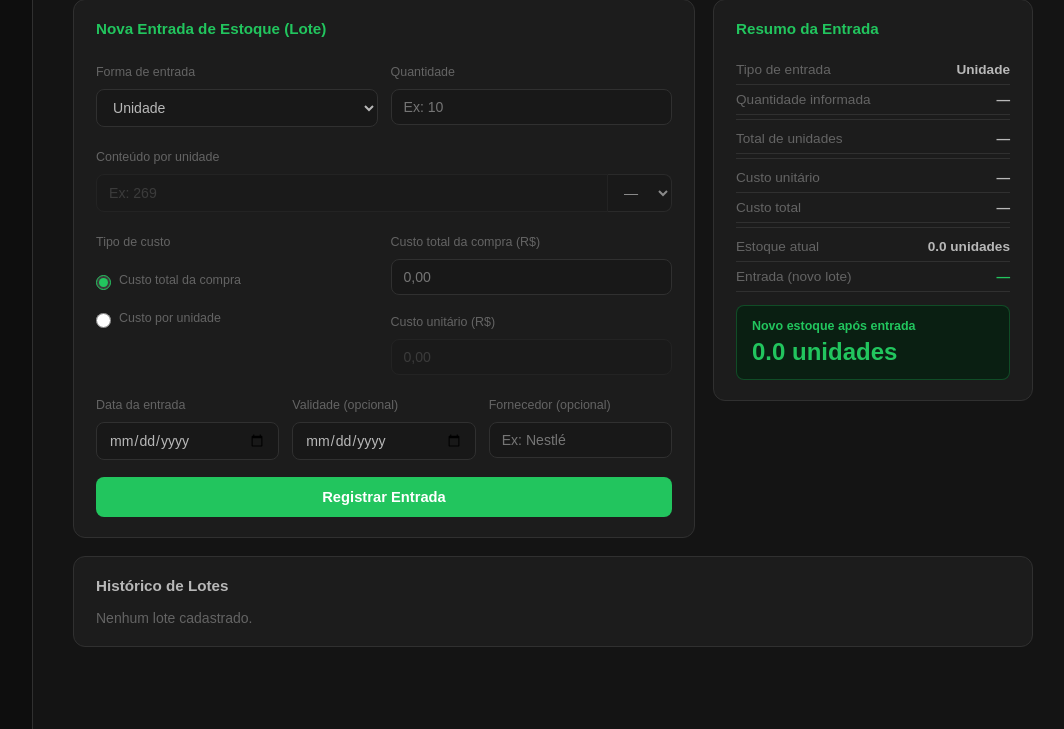
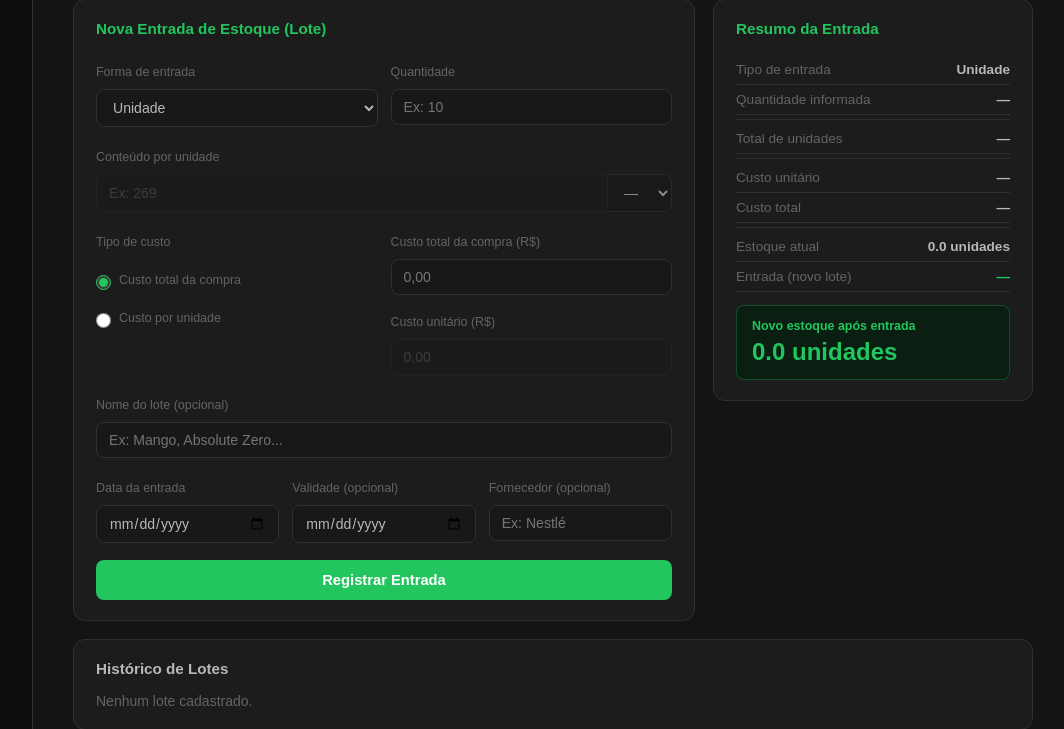
Before and after one commit to Kmelo26/isa-modas, a Flask app: template templates/estoque_produto.html in a window 1280 px wide. Shown: the part 329-1058 px from the top of the page, without its empty margins (207-1271 px from the left). Run offline with Flask 3, Linux system fonts and the light colour scheme; the template is opened without the code that fills it, so the values that code supplies are empty.

Commit message:
Adiciona nome do lote (opcional) no cadastro de estoque
Permite identificar a variante/sabor de cada lote (ex: "MANGO" dentro de
um produto genérico "MONSTER SABORES"), visível no histórico de lotes e
editável inline.

Co-Authored-By: Claude Sonnet 5 <noreply@anthropic.com>

```diff
--- a/app.py
+++ b/app.py
@@ -1515,6 +1515,7 @@ def estoque_produto(pid):
     if request.method == "POST":
         forma_entrada    = request.form.get("forma_entrada", "unidade")
         data             = (request.form.get("data") or "").strip()
+        nome_lote        = (request.form.get("nome_lote") or "").strip() or None
         fornecedor_lote  = request.form.get("fornecedor") or None
         validade_lote    = request.form.get("validade") or None
         tipo_custo       = request.form.get("tipo_custo", "unitario")
@@ -1555,6 +1556,8 @@ def estoque_produto(pid):
             if conteudo_val:
                 lote["conteudo_valor"]  = conteudo_val
                 lote["conteudo_unidade"] = conteudo_unit or "ml"
+            if nome_lote:
+                lote["nome_lote"] = nome_lote
             if fornecedor_lote:
                 lote["fornecedor"] = fornecedor_lote
             if validade_lote:
@@ -1624,12 +1627,17 @@ def editar_lote(pid, idx):
                 nova_data     = (request.form.get("data") or "").strip()
                 nova_qtd      = to_int(request.form.get("quantidade"), 0)
                 novo_custo    = to_float(request.form.get("custo_unit"), 0.0)
+                novo_nome_lote = (request.form.get("nome_lote") or "").strip()
                 if nova_qtd > 0 and novo_custo > 0:
                     for l in produto["lotes"]:
                         if l is lote_alvo:
                             l["data"]      = normalizar_data_str(nova_data)
                             l["qtd"]       = nova_qtd
                             l["custo_unit"] = novo_custo
+                            if novo_nome_lote:
+                                l["nome_lote"] = novo_nome_lote
+                            else:
+                                l.pop("nome_lote", None)
                             break
                     atualizar_campos_derivados_estoque(produto)
                     db.update_product(produto)
--- a/templates/estoque_produto.html
+++ b/templates/estoque_produto.html
@@ -334,6 +334,12 @@
             </div>
           </div>
 
+          <!-- Nome do lote -->
+          <div class="lp-fg" style="margin-bottom:13px;">
+            <label>Nome do lote (opcional)</label>
+            <input type="text" name="nome_lote" placeholder="Ex: Mango, Absolute Zero...">
+          </div>
+
           <!-- Data + Validade + Fornecedor -->
           <div class="lp-r3">
             <div class="lp-fg">
@@ -423,7 +429,7 @@
       <table class="lp-hist-table">
         <thead>
           <tr>
-            <th>Data</th><th>Tipo entrada</th><th>Qtd. informada</th>
+            <th>Data</th><th>Nome do Lote</th><th>Tipo entrada</th><th>Qtd. informada</th>
             <th>Unid. por caixa</th><th>Total unidades</th>
             <th>Custo unitário</th><th>Custo total</th>
             <th>Fornecedor</th><th>Validade</th><th>Usuário</th><th></th>
@@ -435,6 +441,7 @@
           {% set qtd_inf = l.get('qtd_informada', l.qtd) %}
           <tr id="hr-{{ loop.index0 }}">
             <td>{{ l.data|br_date }}</td>
+            <td>{{ l.get('nome_lote') or '—' }}</td>
             <td><span class="tipo-badge tipo-{{ forma }}">{{ 'Caixa' if forma=='caixa' else 'Unidade' }}</span></td>
             <td>{{ qtd_inf }} {{ 'caixas' if forma=='caixa' else 'unidades' }}</td>
             <td>{{ l.get('unidades_por_caixa') or '—' }}</td>
@@ -451,7 +458,8 @@
                   data-data="{{ l.data }}"
                   data-qtd="{{ l.qtd }}"
                   data-custo="{{ l.custo_unit }}"
-                  onclick="abrirEdit(this.dataset.idx,this.dataset.data,this.dataset.qtd,this.dataset.custo)">
+                  data-nome="{{ l.get('nome_lote') or '' }}"
+                  onclick="abrirEdit(this.dataset.idx,this.dataset.data,this.dataset.qtd,this.dataset.custo,this.dataset.nome)">
                   <svg width="12" height="12" viewBox="0 0 24 24" fill="none" stroke="currentColor" stroke-width="2" stroke-linecap="round"><path d="M11 4H4a2 2 0 0 0-2 2v14a2 2 0 0 0 2 2h14a2 2 0 0 0 2-2v-7"/><path d="M18.5 2.5a2.121 2.121 0 0 1 3 3L12 15l-4 1 1-4 9.5-9.5z"/></svg>
                 </button>
                 <form method="POST" action="{{ url_for('remover_lote', pid=produto.pid, idx=loop.index0) }}"
@@ -465,11 +473,13 @@
             </td>
           </tr>
           <tr id="he-{{ loop.index0 }}" style="display:none;">
-            <td colspan="11">
+            <td colspan="12">
               <form method="POST" action="{{ url_for('editar_lote', pid=produto.pid, idx=loop.index0) }}"
                     style="display:flex;gap:10px;align-items:flex-end;flex-wrap:wrap;padding:4px 0;">
                 <div><label style="font-size:.72rem;color:var(--text-muted);display:block;margin-bottom:3px;">Data</label>
                   <input class="edit-inp" type="date" name="data" id="e-d-{{ loop.index0 }}" style="width:130px;"></div>
+                <div><label style="font-size:.72rem;color:var(--text-muted);display:block;margin-bottom:3px;">Nome do lote</label>
+                  <input class="edit-inp" type="text" name="nome_lote" id="e-n-{{ loop.index0 }}" style="width:130px;" placeholder="Opcional"></div>
                 <div><label style="font-size:.72rem;color:var(--text-muted);display:block;margin-bottom:3px;">Quantidade</label>
                   <input class="edit-inp" type="number" name="quantidade" id="e-q-{{ loop.index0 }}" style="width:85px;" min="1"></div>
                 <div><label style="font-size:.72rem;color:var(--text-muted);display:block;margin-bottom:3px;">Custo unit.</label>
@@ -815,12 +825,13 @@ function calc() {
   document.getElementById('r-novo').textContent = (QTD_ATUAL+qtdTotal)+' unidades';
 }
 
-function abrirEdit(idx,data,qtd,custo) {
+function abrirEdit(idx,data,qtd,custo,nome) {
   document.querySelectorAll('[id^="hr-"]').forEach(r=>r.classList.remove('edit-hl'));
   document.querySelectorAll('[id^="he-"]').forEach(r=>r.style.display='none');
   document.getElementById('hr-'+idx).classList.add('edit-hl');
   document.getElementById('he-'+idx).style.display='';
   document.getElementById('e-d-'+idx).value=data;
+  document.getElementById('e-n-'+idx).value=nome||'';
   document.getElementById('e-q-'+idx).value=qtd;
   document.getElementById('e-c-'+idx).value=custo;
 }
```
